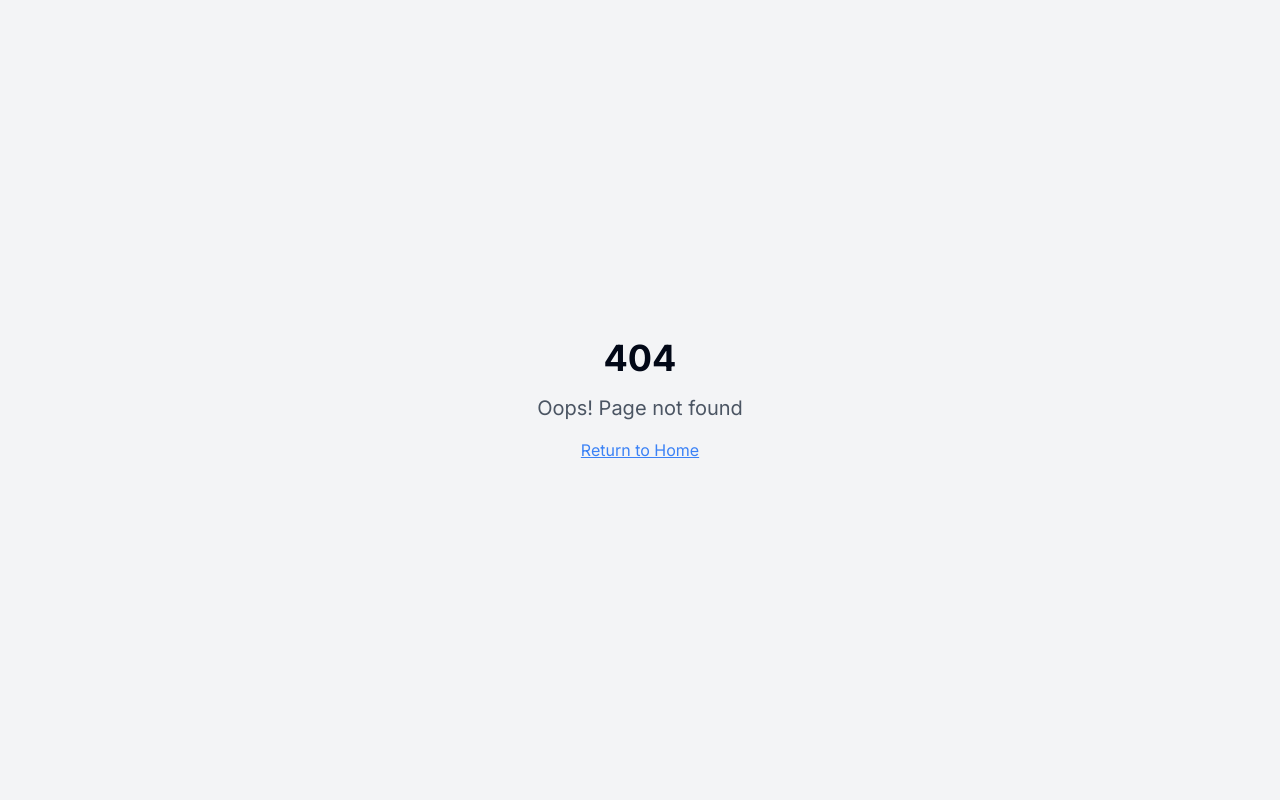
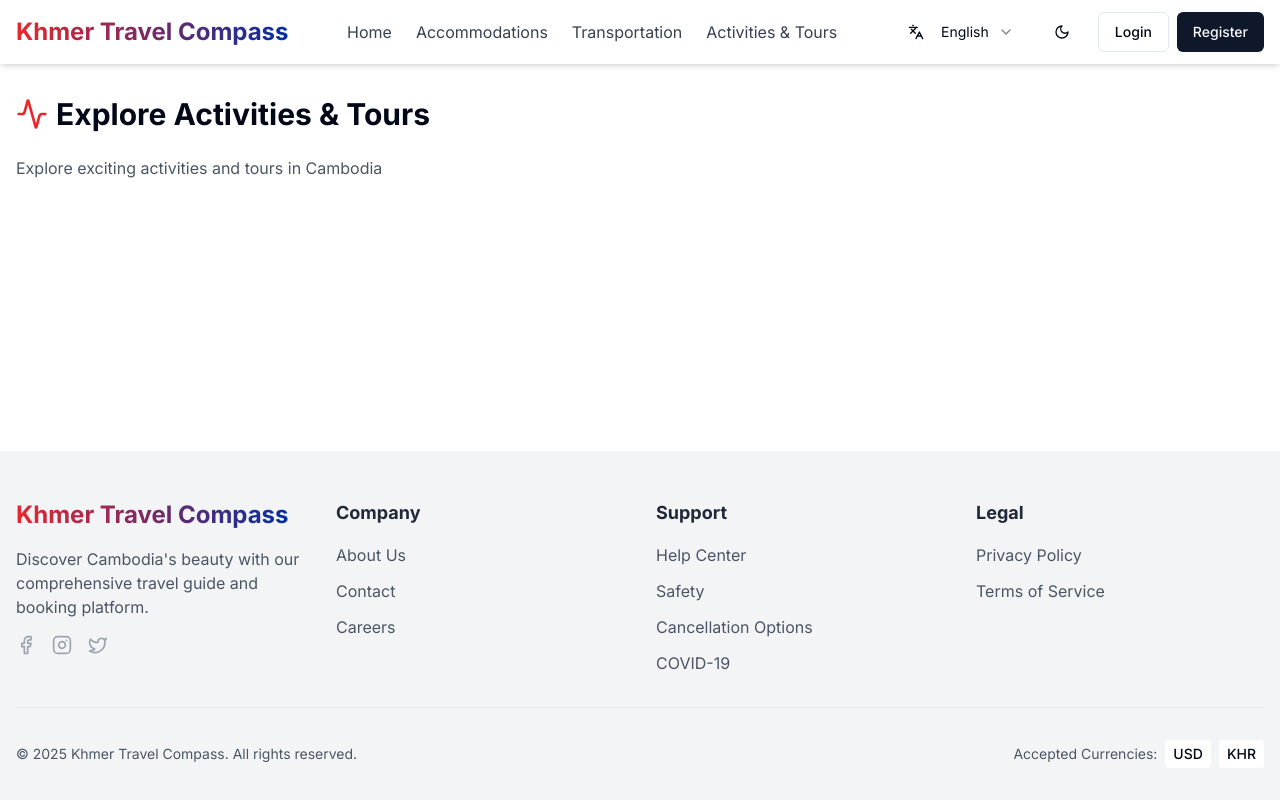
Before and after one commit to sophim22/khmer-travel-compass, a React (Vite) app: page /activities in a window 1280 px wide. Before the commit this address had no page. Built offline with nearby package versions, Linux system fonts and the light colour scheme.

Commit message:
Add admin pages
Create Accommodations, Transaction, Activites & Tours pages.

```diff
--- a/src/App.tsx
+++ b/src/App.tsx
@@ -1,4 +1,3 @@
-
 import { Toaster } from "@/components/ui/toaster";
 import { Toaster as Sonner } from "@/components/ui/sonner";
 import { TooltipProvider } from "@/components/ui/tooltip";
@@ -12,6 +11,9 @@ import Login from "./pages/Login";
 import Register from "./pages/Register";
 import Dashboard from "./pages/admin/Dashboard";
 import NotFound from "./pages/NotFound";
+import Accommodations from "./pages/Accommodations";
+import Transportation from "./pages/Transportation";
+import Activities from "./pages/Activities";
 
 // Protected route component
 const ProtectedRoute = ({ isAdmin = false, children }: { isAdmin?: boolean, children: JSX.Element }) => {
@@ -44,6 +46,9 @@ const App = () => (
             <Route path="/" element={<Index />} />
             <Route path="/login" element={<Login />} />
             <Route path="/register" element={<Register />} />
+            <Route path="/accommodations" element={<Accommodations />} />
+            <Route path="/transportation" element={<Transportation />} />
+            <Route path="/activities" element={<Activities />} />
 
             {/* Admin Routes */}
             <Route
@@ -55,7 +60,7 @@ const App = () => (
               }
             />
 
-            {/* ADD ALL CUSTOM ROUTES ABOVE THE CATCH-ALL "*" ROUTE */}
+            {/* Catch-all route */}
             <Route path="*" element={<NotFound />} />
           </Routes>
         </BrowserRouter>
--- /dev/null
+++ b/src/pages/Accommodations.tsx
@@ -0,0 +1,24 @@
+
+import { MainLayout } from "@/layouts/MainLayout";
+import { useApp } from "@/contexts/AppContext";
+import { Hotel } from "lucide-react";
+
+const Accommodations = () => {
+  const { translations } = useApp();
+
+  return (
+    <MainLayout>
+      <div className="container mx-auto px-4 py-8">
+        <div className="flex items-center mb-6">
+          <Hotel className="w-8 h-8 mr-2 text-cambodia-red" />
+          <h1 className="text-3xl font-bold">{translations["accommodations.title"] || "Accommodations"}</h1>
+        </div>
+        <p className="text-gray-600 dark:text-gray-300">
+          {translations["accommodations.description"] || "Discover comfortable stays across Cambodia"}
+        </p>
+      </div>
+    </MainLayout>
+  );
+};
+
+export default Accommodations;
--- /dev/null
+++ b/src/pages/Activities.tsx
@@ -0,0 +1,24 @@
+
+import { MainLayout } from "@/layouts/MainLayout";
+import { useApp } from "@/contexts/AppContext";
+import { Activity } from "lucide-react";
+
+const Activities = () => {
+  const { translations } = useApp();
+
+  return (
+    <MainLayout>
+      <div className="container mx-auto px-4 py-8">
+        <div className="flex items-center mb-6">
+          <Activity className="w-8 h-8 mr-2 text-cambodia-red" />
+          <h1 className="text-3xl font-bold">{translations["activities.title"] || "Activities & Tours"}</h1>
+        </div>
+        <p className="text-gray-600 dark:text-gray-300">
+          {translations["activities.description"] || "Explore exciting activities and tours in Cambodia"}
+        </p>
+      </div>
+    </MainLayout>
+  );
+};
+
+export default Activities;
--- /dev/null
+++ b/src/pages/Transportation.tsx
@@ -0,0 +1,24 @@
+
+import { MainLayout } from "@/layouts/MainLayout";
+import { useApp } from "@/contexts/AppContext";
+import { Plane } from "lucide-react";
+
+const Transportation = () => {
+  const { translations } = useApp();
+
+  return (
+    <MainLayout>
+      <div className="container mx-auto px-4 py-8">
+        <div className="flex items-center mb-6">
+          <Plane className="w-8 h-8 mr-2 text-cambodia-red" />
+          <h1 className="text-3xl font-bold">{translations["transportation.title"] || "Transportation"}</h1>
+        </div>
+        <p className="text-gray-600 dark:text-gray-300">
+          {translations["transportation.description"] || "Find the best ways to travel around Cambodia"}
+        </p>
+      </div>
+    </MainLayout>
+  );
+};
+
+export default Transportation;
```
